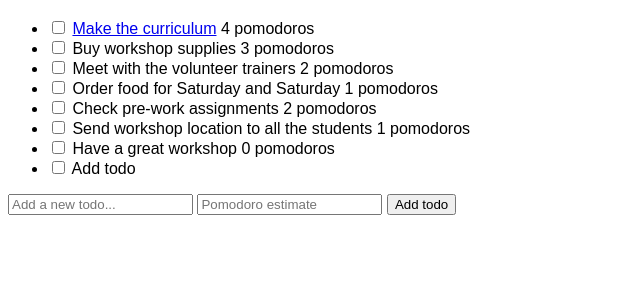
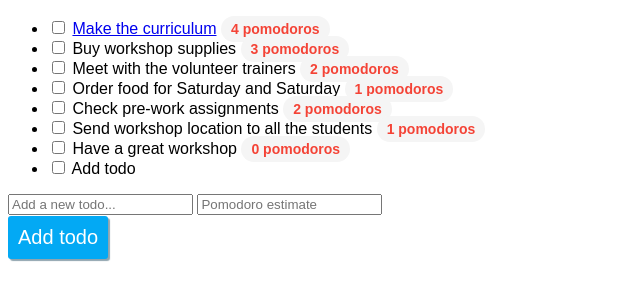
Before and after one commit to luzcano704/todo_app_front_end, a plain HTML site: page index.html in a window 1280 px wide. Shown: the part 48-348 px from the top of the page, without its empty margins (0-640 px from the left). Drawn offline with Linux system fonts and the light colour scheme.

Commit message:
Add various css selectors

```diff
--- a/index.css
+++ b/index.css
@@ -1,3 +1,27 @@
 html{
     font-family: sans-serif;
 }
+.pomodoro-estimate{
+    font-weight: bold;
+    color: #F44336;
+    background-color: #F5F5F5;
+    border-radius: 50px;
+    font-size:14px;
+    padding: 5px 10px 5px 10px;
+}
+#add-new-todo-button{
+    font-size: 20px;
+    text-align: center;
+    color: #FFF;
+    outline: none;
+    border-style: none;
+    padding: 10px;
+    border-radius: 3px;
+    box-shadow: 2px 2px 1px #90A4AE;
+    display: block;
+    background-color: #03A9F4;
+    margin-top: 1px;
+}
+#add-new-todo-button:active{
+    box-shadow: 1px 1px 1px #90A4AE;
+}
--- a/index.html
+++ b/index.html
@@ -8,31 +8,38 @@
         <ul>
             <li>
                 <input type="checkbox">
-                <a href="show.html">Make the curriculum</a> 4 pomodoros
+                <a href="show.html">Make the curriculum</a>
+                <span class="pomodoro-estimate">4 pomodoros</span>
             </li>
         <li>
             <input type="checkbox">
-            Buy workshop supplies 3 pomodoros
+            Buy workshop supplies
+            <span class="pomodoro-estimate">3 pomodoros</span>
         </li>
             <li>
                 <input type="checkbox">
-                Meet with the volunteer trainers 2 pomodoros
+                Meet with the volunteer trainers
+                <span class="pomodoro-estimate">2 pomodoros</span>
             </li>
         <li>
             <input type="checkbox">
-            Order food for Saturday and Saturday 1 pomodoros
+            Order food for Saturday and Saturday
+            <span class="pomodoro-estimate">1 pomodoros</span>
         </li>
             <li>
                 <input type="checkbox">
-                Check pre-work assignments 2 pomodoros
+                Check pre-work assignments
+                <span class="pomodoro-estimate">2 pomodoros</span>
             </li>
         <li>
             <input type="checkbox">
-            Send workshop location to all the students 1 pomodoros
+            Send workshop location to all the students
+            <span class="pomodoro-estimate">1 pomodoros</span>
         </li>
             <li>
                 <input type="checkbox">
-                Have a great workshop 0 pomodoros
+                Have a great workshop
+                <span class="pomodoro-estimate">0 pomodoros</span>
             </li>
         <li>
             <input type="checkbox">
@@ -42,6 +49,6 @@
 
         <input type="text" placeholder="Add a new todo...">
         <input type="number" placeholder="Pomodoro estimate">
-        <input type="submit" value="Add todo">
+        <input id="add-new-todo-button" type="submit" value="Add todo">
     </body>
 </html>
```
